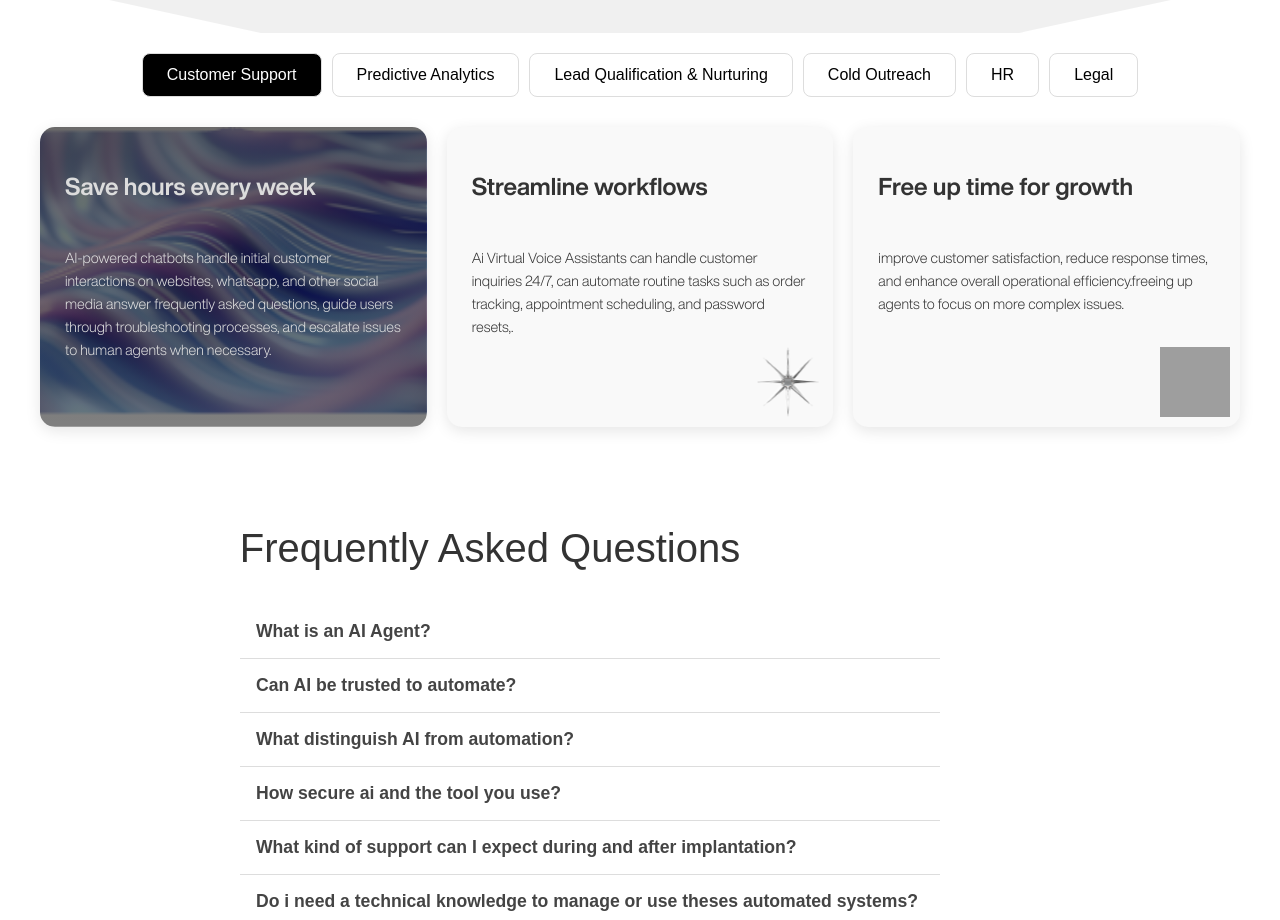
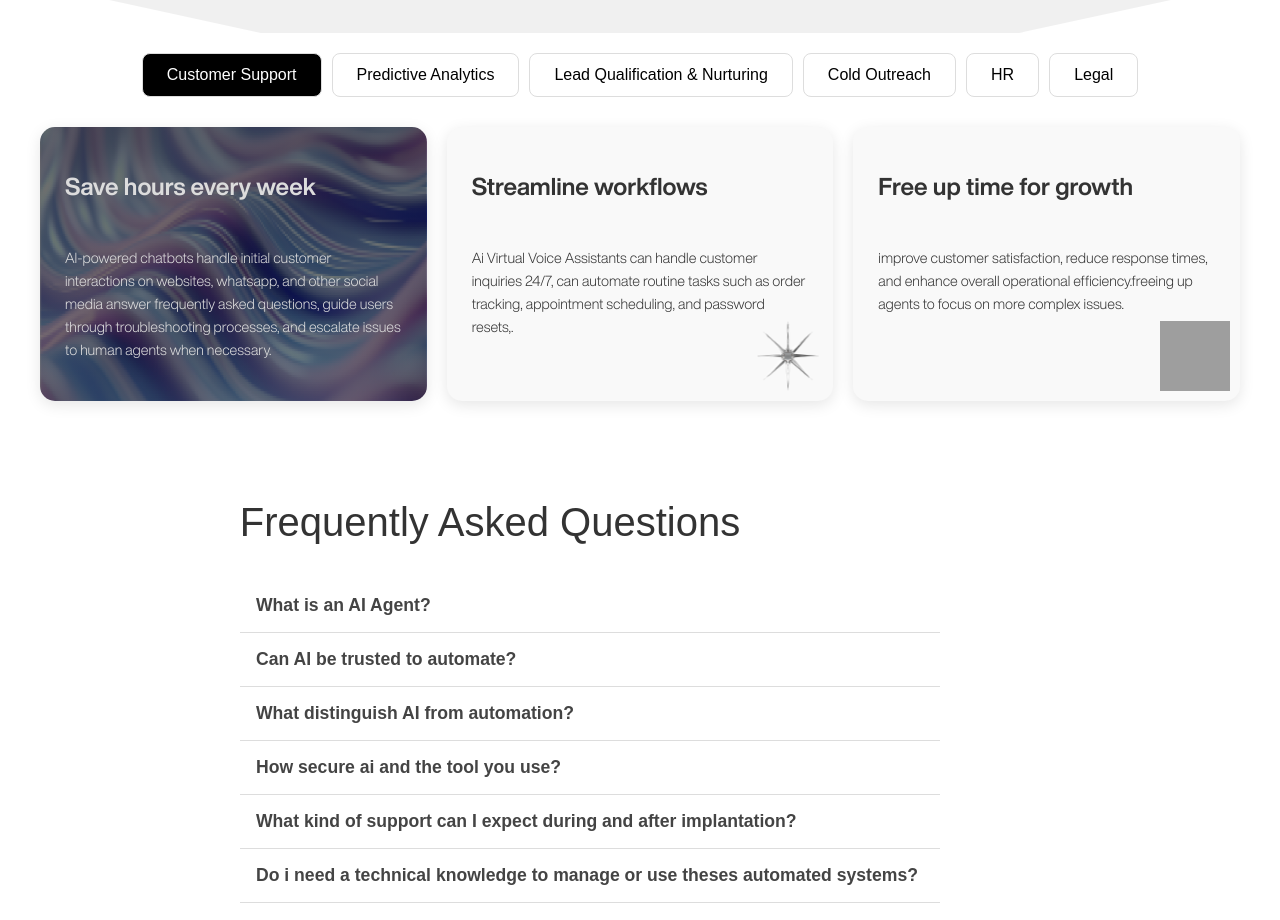
Before and after one commit to waelbaraka/SubFLow_Landing_Page, a React (Vite) app: page / in a window 1280 px wide. Shown: the part 1440-2360 px from the top of the page. Built offline with nearby package versions, Linux system fonts and the light colour scheme; grey boxes are pictures that could not be loaded.

Commit message:
gidenav bg fix

```diff
--- a/src/componets/GuideNav/GuideNav.css
+++ b/src/componets/GuideNav/GuideNav.css
@@ -78,7 +78,6 @@
   line-height: 1.6;
   color: #333;
   flex-grow: 1;
-  margin-bottom: 40px;
   font-family: 'HelveticaNowDisplay-Light', sans-serif;
   max-width: 100%; /* Prevents stretching on mobile */
   word-wrap: break-word; /* Ensures long words break to fit the screen */
@@ -86,7 +85,7 @@
 
 .card:first-child {
   /* grid-column: span 3; */
-  background-image: linear-gradient(rgba(7, 6, 6, 0.6), rgba(0, 0, 0, 0.5)), url('../../assets/Cardbg.png');
+  background-image: linear-gradient(rgba(7, 6, 6, 0.6), rgba(0, 0, 0, 0.5)), url('../../assets/Cardbg1.png');
   background-size: cover;
   background-position: center;
   color: white;
--- a/src/componets/GuideNav/GuideNav.jsx
+++ b/src/componets/GuideNav/GuideNav.jsx
@@ -75,6 +75,7 @@
             <h1>Save hours every week</h1>
             <p>{cardContents[activeButton]?.card1}</p>
             </div>
+            <div className='space'></div>
           </div>
 
           <div className="card">
```
Also changed, not shown: src/assets/Cardbg.png (deleted), src/assets/Cardbg1.png (added).
